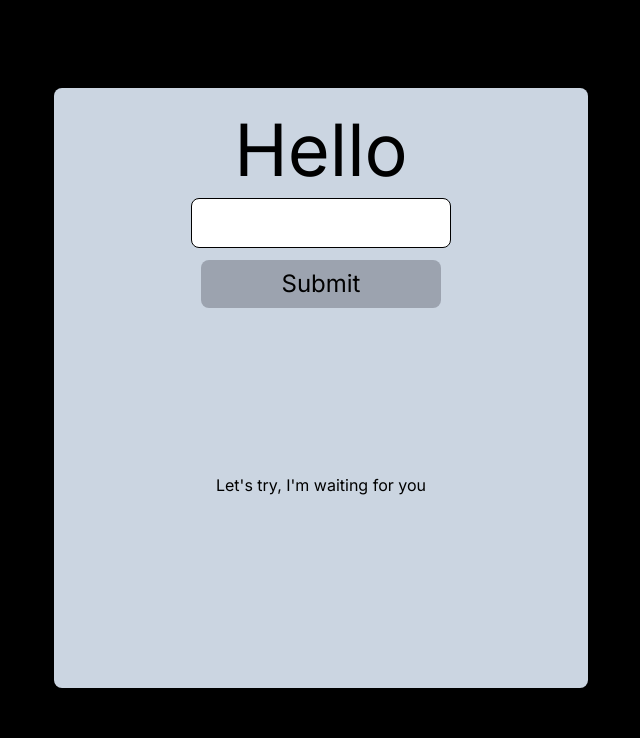
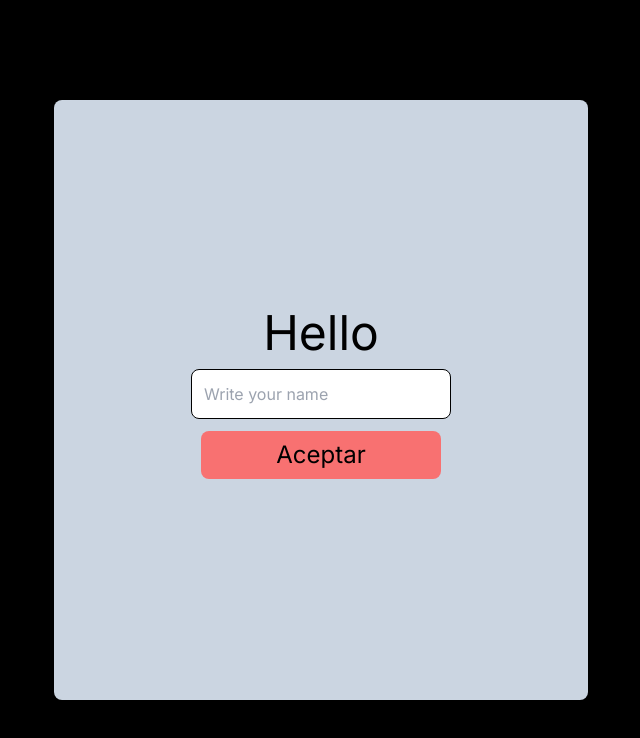
Before and after one commit to sancheznot/imgGenerator, a Next.js app: page / in a window 1280 px wide. Shown: the top 738 px of the page, without its empty margins (319-959 px from the left). Built offline with nearby package versions, Linux system fonts and the light colour scheme.

Commit message:
fix loading

```diff
--- a/src/app/api/generate/route.js
+++ b/src/app/api/generate/route.js
@@ -10,6 +10,10 @@ const openai = new OpenAIApi(configuration);
 export async function POST(Request) {
   const body = await Request.json();
 
+  if(body.prompt === ""){
+    return
+  }
+
   const responseOpenai = await openai.createImage({
     prompt: body.prompt,
     n: 1,
--- a/src/app/page.js
+++ b/src/app/page.js
@@ -6,19 +6,38 @@ export default function Home() {
   const [prompt, setPrompt] = useState("");
   const [image, setImage] = useState("");
   const [loading, setLoading] = useState(false);
+  const [signin, setSignin] = useState(false);
   const [user, setUser] = useState("");
 
   return (
     <>
-      {/* {user === "" ? (
+      {signin === false ? (
         <div className="flex justify-center items-center text-black flex-col w-5/12 h bg-slate-300 rounded-lg">
-        <h1 className="text-7xl">Hello</h1>
+          <h1 className="text-5xl md:text-3xl">Hello {user}</h1>
           <form
-          onSubmit={async (e) => {
-
-    ):( */}
-      <div className="flex justify-center items-center text-black flex-col w-5/12 h bg-slate-300 rounded-lg">
-        <h1 className="text-7xl">Hello</h1>
+            className="flex flex-col justify-center items-center"
+            onSubmit={(e) => {
+              e.preventDefault();
+              setUser(user);
+              setSignin(true);
+            }}>
+            <input
+              type="text"
+              onChange={(e) => setUser(e.target.value)}
+              value={user}
+              className="border border-black p-3 rounded-lg m-3 md:w-10/12 md:text-xl md:p-1"
+              placeholder="Write your name"
+            />
+            <button
+              type="submit"
+              className="bg-red-400 p-2 mb-3 rounded-lg text-2xl w-60 md:w-20 md:text-xl md:p-1">
+              Aceptar
+            </button>
+          </form>
+        </div>
+      ) : (
+        <div className="flex justify-center items-center text-black flex-col md:w-10/12 w-6/12 h bg-slate-300 rounded-lg">
+          <h1 className="text-7xl md:text-5xl">Hello {user}</h1>
           <form
             onSubmit={async (e) => {
               try {
@@ -44,21 +63,31 @@ export default function Home() {
               type="text"
               onChange={(e) => setPrompt(e.target.value)}
               value={prompt}
-            className="border border-black p-3 rounded-lg m-3"
+              className="border border-black p-3 rounded-lg m-3 md:w-50 md:text-xl md:p-1"
+              placeholder="Write something"
             />
+            {loading ? (
+              <button
+                disabled
+                type="submit"
+                className="bg-red-400 p-2 mb-3 rounded-lg text-2xl w-60 md:w-20 md:text-xl md:p-1 opacity-40">
+                Generating...
+              </button>
+            ) : (
               <button
                 type="submit"
-            className="bg-gray-400 p-2 rounded-lg text-2xl w-60 ">
+                className="bg-gray-400 p-2 mb-3 rounded-lg text-2xl w-60 md:w-20 md:text-xl md:p-1">
                 Submit
               </button>
+            )}
           </form>
           {image === "" && loading === false ? (
             <div className="box flex justify-center items-center">
-            <p className="">Let&apos;s try, I&apos;m waiting for you</p>
+              <p className="text-xl text-lime-800">Let&apos;s try, I&apos;m waiting for you</p>
             </div>
           ) : loading ? (
             <div className="box flex justify-center items-center">
-            <p>generating your image</p>
+              <p className="text-xl text-lime-800">generating your image...</p>
             </div>
           ) : (
             <div className="box flex justify-center items-center rounded-xl">
@@ -72,7 +101,7 @@ export default function Home() {
             </div>
           )}
         </div>
-      )
+      )}
     </>
   );
 }
--- a/tailwind.config.js
+++ b/tailwind.config.js
@@ -1,14 +1,16 @@
 /** @type {import('tailwindcss').Config} */
 module.exports = {
   content: [
-    './src/pages/**/*.{js,ts,jsx,tsx,mdx}',
-    './src/components/**/*.{js,ts,jsx,tsx,mdx}',
-    './src/app/**/*.{js,ts,jsx,tsx,mdx}',
+    "./src/pages/**/*.{js,ts,jsx,tsx,mdx}",
+    "./src/components/**/*.{js,ts,jsx,tsx,mdx}",
+    "./src/app/**/*.{js,ts,jsx,tsx,mdx}",
   ],
   theme: {
-    extend: {
-
+    extend: {},
+    screens: {
+      md: { max: "767px" },
+      // => @media (max-width: 767px) { ... }
     },
   },
   plugins: [],
-}
+};
```
Lines whose indentation alone changed are shown as unchanged.
